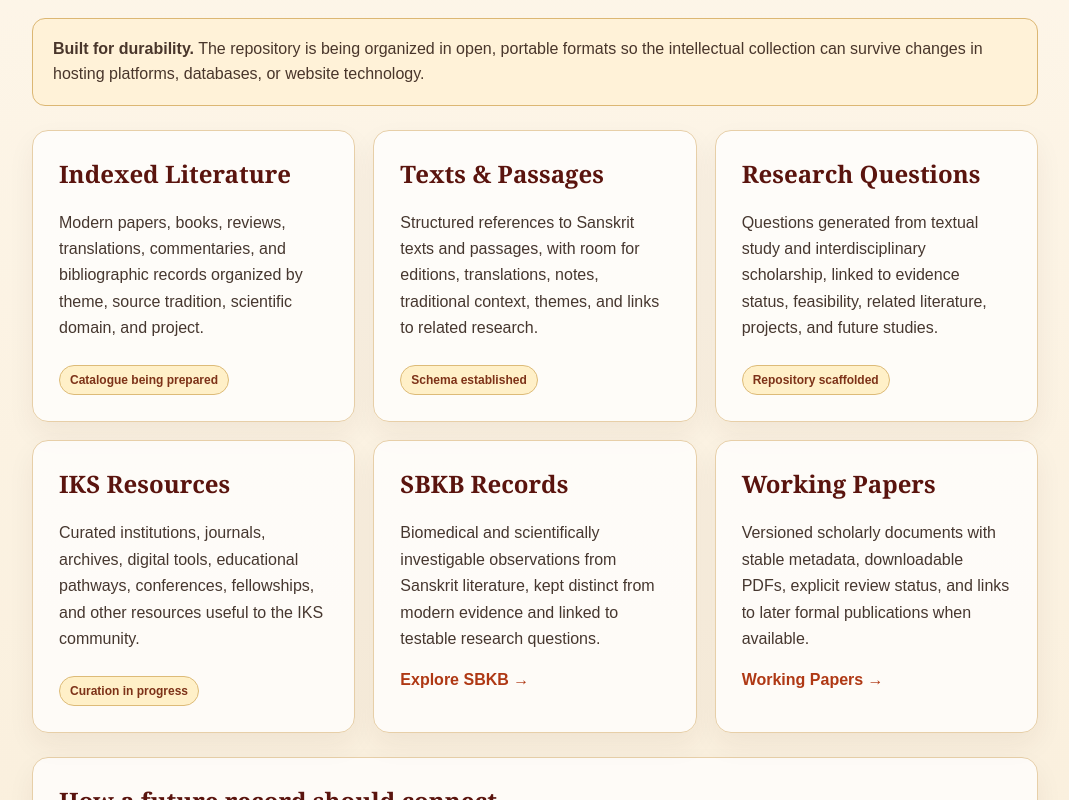
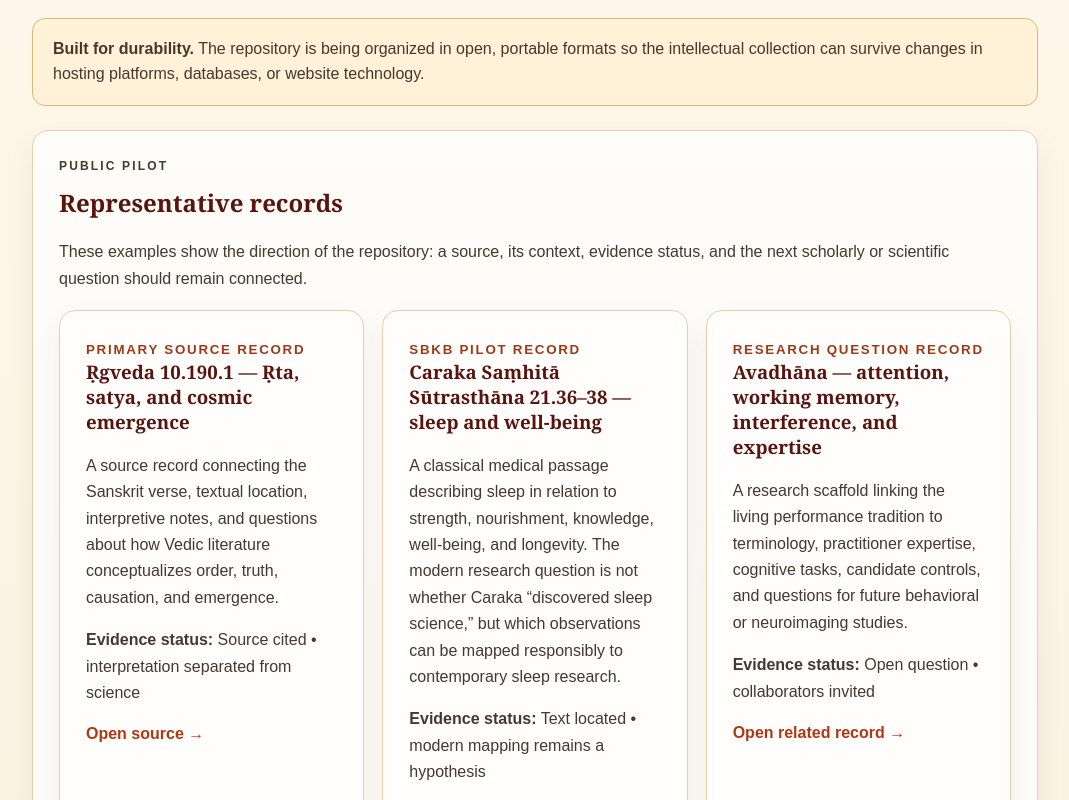
Before and after one commit to nishmishra/ivypandit-v2, a Next.js app: page /repository in a window 1280 px wide. Shown: the part 600-1400 px from the top of the page, without its empty margins (105-1174 px from the left). Built offline with nearby package versions, Linux system fonts and the light colour scheme.

Commit message:
Add public sample records to IvyPandit repository

```diff
--- a/app/repository/page.tsx
+++ b/app/repository/page.tsx
@@ -1,18 +1,53 @@
 import Link from 'next/link';
+
+const sampleRecords = [
+  {
+    type: 'PRIMARY SOURCE RECORD',
+    title: 'Ṛgveda 10.190.1 — Ṛta, satya, and cosmic emergence',
+    text: 'A source record connecting the Sanskrit verse, textual location, interpretive notes, and questions about how Vedic literature conceptualizes order, truth, causation, and emergence.',
+    status: 'Source cited • interpretation separated from science',
+    href: 'https://vedicheritage.gov.in/samhitas/rigveda/'
+  },
+  {
+    type: 'SBKB PILOT RECORD',
+    title: 'Caraka Saṃhitā Sūtrasthāna 21.36–38 — sleep and well-being',
+    text: 'A classical medical passage describing sleep in relation to strength, nourishment, knowledge, well-being, and longevity. The modern research question is not whether Caraka “discovered sleep science,” but which observations can be mapped responsibly to contemporary sleep research.',
+    status: 'Text located • modern mapping remains a hypothesis',
+    href: 'https://carakasamhitaonline.com/index.php?title=Ashtauninditiya_Adhyaya'
+  },
+  {
+    type: 'RESEARCH QUESTION RECORD',
+    title: 'Avadhāna — attention, working memory, interference, and expertise',
+    text: 'A research scaffold linking the living performance tradition to terminology, practitioner expertise, cognitive tasks, candidate controls, and questions for future behavioral or neuroimaging studies.',
+    status: 'Open question • collaborators invited',
+    href: '/questions'
+  }
+];
 
 export default function Repository(){return <>
   <section className="pageHero"><div className="eyebrow">Portable knowledge infrastructure</div><h1>IvyPandit Knowledge Repository</h1><p>A structured home for the indexed literature, sources, research questions, and scholarly resources that sit behind the public website.</p></section>
   <main className="content">
     <div className="callout"><b>Built for durability.</b> The repository is being organized in open, portable formats so the intellectual collection can survive changes in hosting platforms, databases, or website technology.</div>
+
+    <section className="panel" style={{marginBottom:'28px'}}>
+      <p className="kicker">Public pilot</p>
+      <h2>Representative records</h2>
+      <p>These examples show the direction of the repository: a source, its context, evidence status, and the next scholarly or scientific question should remain connected.</p>
+      <div className="resourceGrid" style={{marginTop:'18px'}}>
+        {sampleRecords.map((record)=><article className="panel" key={record.title}><small className="label">{record.type}</small><h3>{record.title}</h3><p>{record.text}</p><p><b>Evidence status:</b> {record.status}</p>{record.href.startsWith('/') ? <Link className="textLink" href={record.href}>Open related record →</Link> : <a className="textLink" href={record.href} target="_blank" rel="noopener noreferrer">Open source →</a>}</article>)}
+      </div>
+    </section>
+
     <div className="resourceGrid">
       <section className="panel"><h2>Indexed Literature</h2><p>Modern papers, books, reviews, translations, commentaries, and bibliographic records organized by theme, source tradition, scientific domain, and project.</p><span className="statusBadge">Catalogue being prepared</span></section>
       <section className="panel"><h2>Texts & Passages</h2><p>Structured references to Sanskrit texts and passages, with room for editions, translations, notes, traditional context, themes, and links to related research.</p><span className="statusBadge">Schema established</span></section>
       <section className="panel"><h2>Research Questions</h2><p>Questions generated from textual study and interdisciplinary scholarship, linked to evidence status, feasibility, related literature, projects, and future studies.</p><span className="statusBadge">Repository scaffolded</span></section>
       <section className="panel"><h2>IKS Resources</h2><p>Curated institutions, journals, archives, digital tools, educational pathways, conferences, fellowships, and other resources useful to the IKS community.</p><span className="statusBadge">Curation in progress</span></section>
       <section className="panel"><h2>SBKB Records</h2><p>Biomedical and scientifically investigable observations from Sanskrit literature, kept distinct from modern evidence and linked to testable research questions.</p><Link className="textLink" href="/sbkb">Explore SBKB →</Link></section>
-      <section className="panel"><h2>Working Papers</h2><p>Versioned scholarly documents with stable metadata, downloadable PDFs, explicit review status, and links to later formal publications when available.</p><Link className="textLink" href="/perspectives">Working Papers →</Link></section>
+      <section className="panel"><h2>Working Papers</h2><p>Versioned scholarly documents with stable metadata, downloadable PDFs, explicit review status, and links to later formal publications when available.</p><Link className="textLink" href="/perspectives">Working-paper framework →</Link></section>
     </div>
+
     <section className="panel"><h2>How a future record should connect</h2><div className="flowLine"><span>Source</span><b>→</b><span>Context</span><b>→</b><span>Theme</span><b>→</b><span>Literature</span><b>→</b><span>Question</span><b>→</b><span>Evidence</span><b>→</b><span>Output</span></div><p>The public interface will be released incrementally. The underlying data model comes first so that search, multilingual pages, bibliographies, working papers, and research projects can eventually draw from the same source of truth.</p></section>
-    <div className="twoCol repositoryLinks"><section className="panel"><h2>For IKS learners</h2><p>The <Link className="textLink" href="/iks">IKS Hub</Link> will become the curated human-facing gateway into the collection.</p></section><section className="panel"><h2>For researchers</h2><p>The <Link className="textLink" href="/research">Research</Link> and <Link className="textLink" href="/sbkb">SBKB</Link> sections will connect repository records to hypotheses, methods, and scholarly outputs.</p></section></div>
+    <div className="twoCol repositoryLinks"><section className="panel"><h2>For IKS learners</h2><p>The <Link className="textLink" href="/iks">IKS Hub</Link> is the curated human-facing gateway into the collection.</p></section><section className="panel"><h2>For researchers</h2><p>The <Link className="textLink" href="/research">Research</Link> and <Link className="textLink" href="/sbkb">SBKB</Link> sections connect repository records to hypotheses, methods, and scholarly outputs.</p></section></div>
   </main>
 </>}
```
